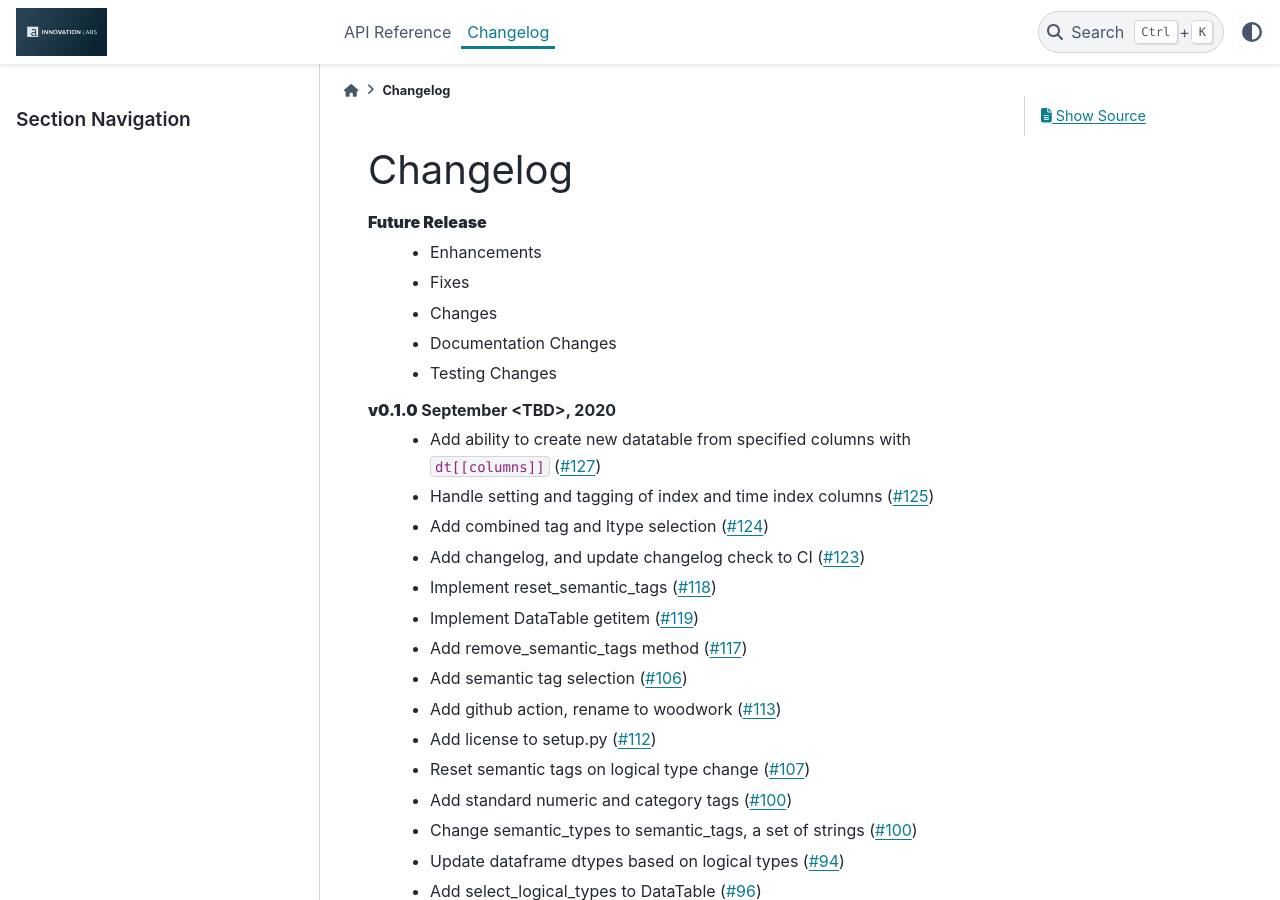
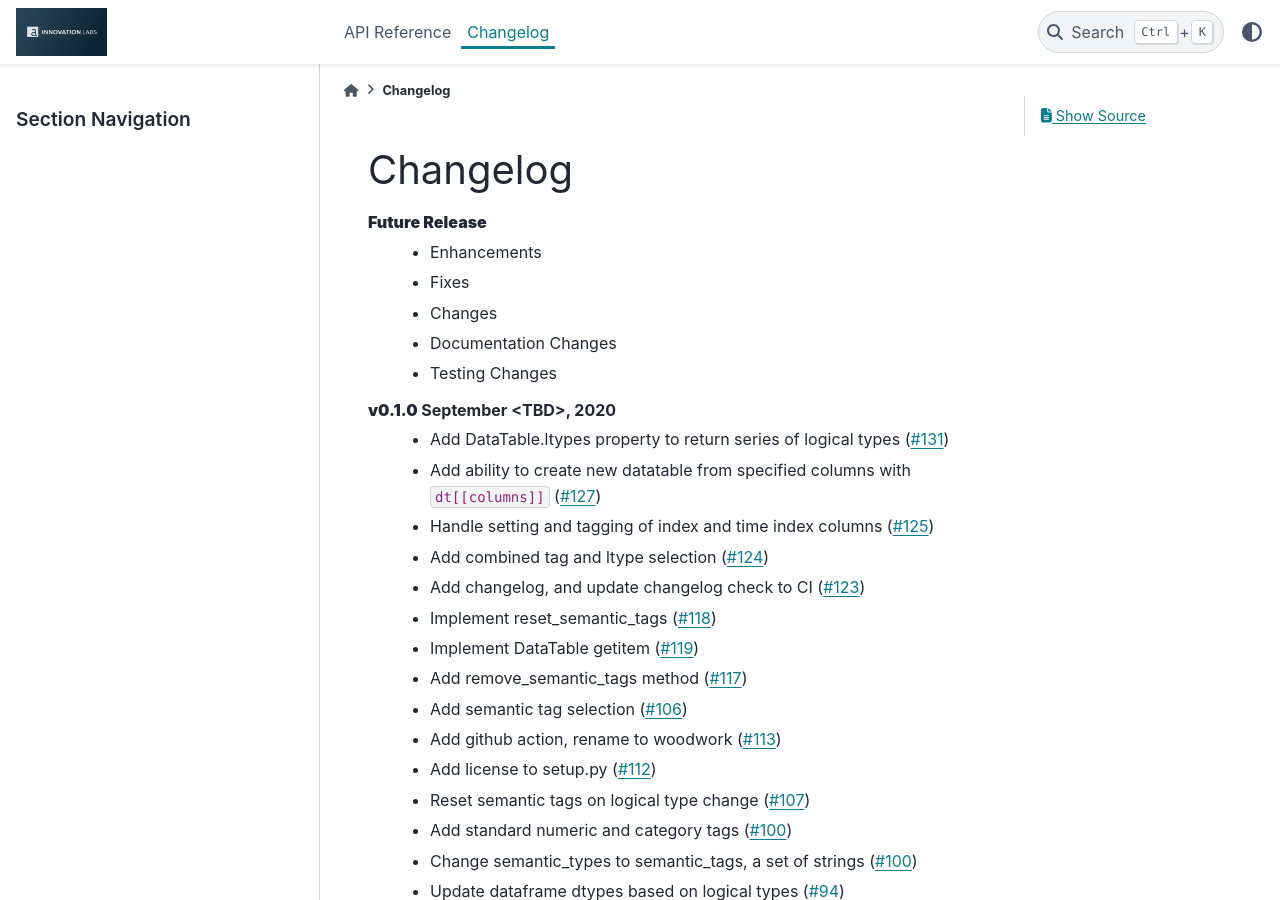
Before and after one commit to alteryx/woodwork, a Sphinx documentation site: the page built from docs/source/changelog.rst, in a window 1280 px wide and 900 px high. Built offline with Sphinx 7.4.7 and the PyData theme 0.15.4, drawn with Linux system fonts in a browser that asks for light colours; comment, search, counter and statistics services are not loaded.

Commit message:
update changelog.rst

```diff
--- a/docs/source/changelog.rst
+++ b/docs/source/changelog.rst
@@ -11,6 +11,7 @@ Changelog
 
 
 **v0.1.0** September <TBD>, 2020
+    * Add DataTable.ltypes property to return series of logical types (:pr:`131`)
     * Add ability to create new datatable from specified columns with ``dt[[columns]]`` (:pr:`127`)
     * Handle setting and tagging of index and time index columns (:pr:`125`)
     * Add combined tag and ltype selection (:pr:`124`)
```
